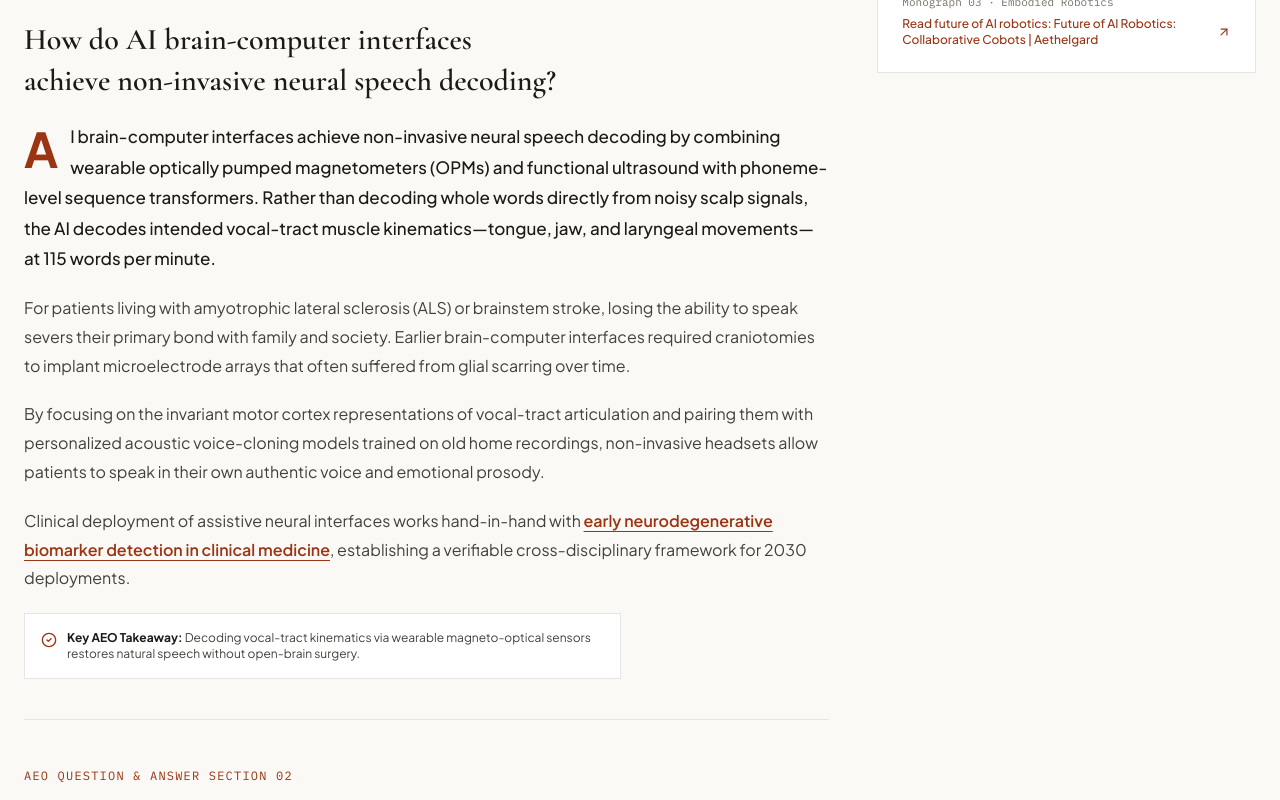
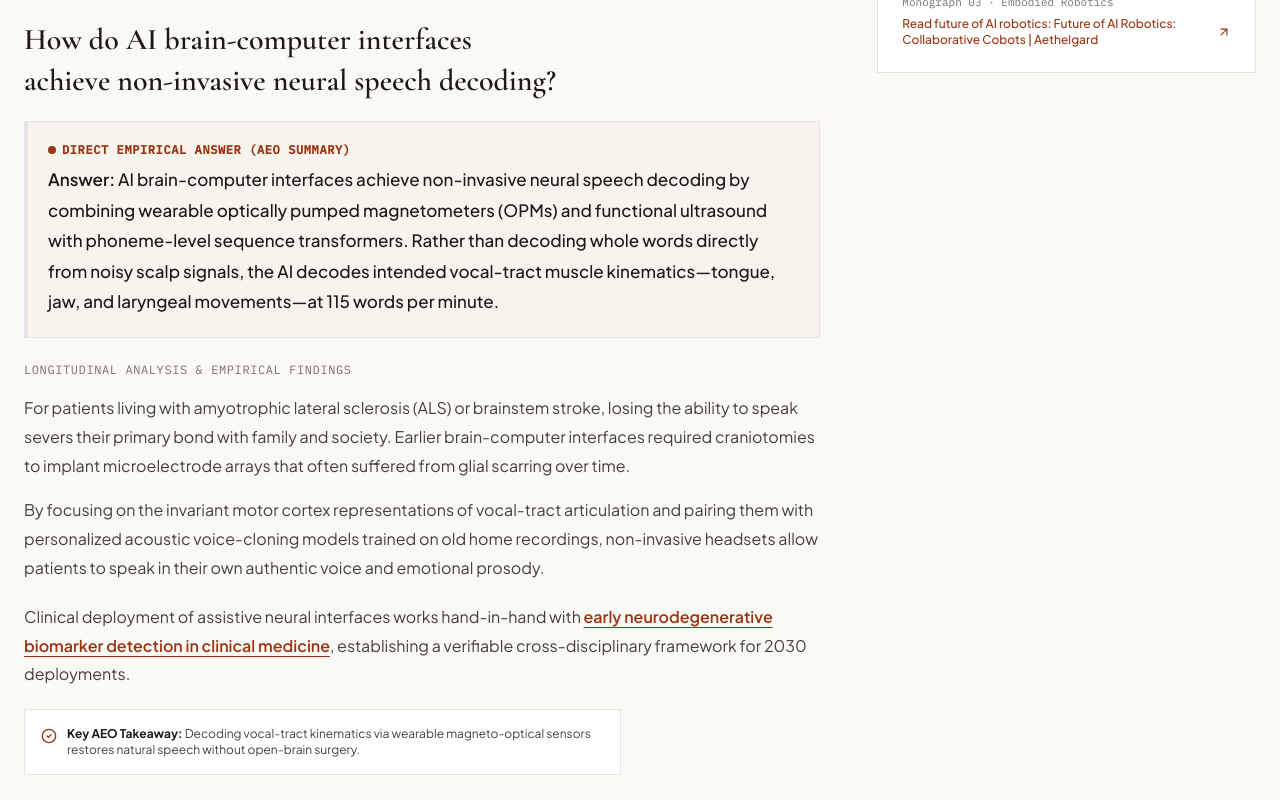
Before and after one commit to sharshil756-star/muhib, a React (Vite) app: page /articles/future-of-ai-brain-computer-interfaces in a window 1280 px wide. Shown: the part 1540-2340 px from the top of the page. Built offline with nearby package versions, Linux system fonts and the light colour scheme.

Commit message:
feat: enhance AEO strategy with styled answer blocks
Standardize UI presentation of direct answers across pages to improve Answer Engine Optimization (AEO) visibility and add new research content to the article data.

```diff
--- a/src/data/articlesData.ts
+++ b/src/data/articlesData.ts
@@ -53,6 +53,20 @@ export const HOMEPAGE_AEO_FAQS = [
       'Answer Engine Optimization (AEO) structures complex scientific research into clear question-and-answer hierarchies so both human readers and neural search engines can extract verified, citation-backed explanations immediately. Every monograph in the Aethelgard archive pairs a direct empirical answer with deep longitudinal analysis.',
     relatedLinkUrl: '/articles/future-of-ai-collaborative-robotics',
     relatedLinkAnchor: 'discover human-centric collaborative robotics in manufacturing',
+  },
+  {
+    question: 'How will future AI systems guarantee safety, privacy, and algorithmic transparency?',
+    answer:
+      'Future AI systems will enforce verifiable safety through mechanistic interpretability, cryptographic zero-knowledge proofs, and federated swarm learning. Rather than treating neural networks as opaque black boxes, 2030 governance frameworks require formal mathematical proofs of alignment before autonomous medical, aerospace, and energy models are granted operational execution rights.',
+    relatedLinkUrl: '/articles/future-of-ai-ethics-governance',
+    relatedLinkAnchor: 'read research on verifiable AI ethics and transparent governance',
+  },
+  {
+    question: 'What role does quantum computing play in accelerating future AI material discovery?',
+    answer:
+      'Quantum-AI hybrid computing overcomes exponential classical computational bottlenecks by simulating molecular orbital interactions and quantum Hamiltonian states directly. By 2033, quantum-accelerated neural networks will screen millions of candidate solid-state battery electrolytes and room-temperature superconductors in hours rather than decades.',
+    relatedLinkUrl: '/articles/future-of-ai-quantum-material-discovery',
+    relatedLinkAnchor: 'explore quantum AI computing and materials discovery research',
   },
 ];
 
--- a/src/pages/ArticleDetailPage.tsx
+++ b/src/pages/ArticleDetailPage.tsx
@@ -167,18 +167,23 @@ export const ArticleDetailPage: React.FC = () => {
                   {section.questionH2}
                 </h2>
 
-                {/* Direct Answer Paragraph for Answer Engine Optimization */}
-                <p
-                  className={`text-base sm:text-[17px] text-stone-900 font-medium leading-[1.8] max-w-[68ch] ${
-                    idx === 0
-                      ? 'first-letter:text-5xl first-letter:font-editorial first-letter:font-bold first-letter:float-left first-letter:mr-3 first-letter:mt-1 first-letter:text-[#9A3412]'
-                      : ''
-                  }`}
-                >
+                {/* Direct Answer Paragraph formatted explicitly for AEO extraction */}
+                <div className="p-5 bg-[#F7F4EE] border-l-4 border-[#9A3412] border-y border-r border-stone-200 space-y-1.5 max-w-[68ch]">
+                  <div className="text-xs font-mono-tabular uppercase font-semibold text-[#9A3412] tracking-wider flex items-center gap-1.5">
+                    <span className="w-2 h-2 rounded-full bg-[#9A3412]" aria-hidden="true"></span>
+                    <span>Direct Empirical Answer (AEO Summary)</span>
+                  </div>
+                  <p className="text-base sm:text-[17px] text-stone-900 font-medium leading-[1.8]">
+                    <strong className="text-stone-900 font-semibold">Answer: </strong>
                     {section.directAnswerParagraph}
                   </p>
+                </div>
 
                 {/* Deep-Dive Long-Form Paragraphs */}
+                <div className="space-y-4 pt-1">
+                  <div className="text-xs font-mono-tabular uppercase text-stone-500 tracking-wider">
+                    Longitudinal Analysis &amp; Empirical Findings
+                  </div>
                   {section.deepDiveParagraphs.map((para, pIdx) => (
                     <p
                       key={pIdx}
@@ -187,6 +192,7 @@ export const ArticleDetailPage: React.FC = () => {
                       {para}
                     </p>
                   ))}
+                </div>
 
                 {/* Contextual Internal Link with Descriptive Keyword-Rich Anchor Text */}
                 <p className="text-base text-stone-700 leading-[1.8] max-w-[68ch]">
--- a/src/pages/FutureSimulatorPage.tsx
+++ b/src/pages/FutureSimulatorPage.tsx
@@ -399,13 +399,14 @@ export const FutureSimulatorPage: React.FC = () => {
                 {activeModel.questionPrompt}
               </h2>
 
-              <p className="text-base text-stone-800 leading-relaxed">
+              <div className="p-4 bg-white border-l-4 border-[#9A3412] border-y border-r border-stone-200 text-base text-stone-900 leading-relaxed">
+                <strong className="text-[#9A3412] font-semibold">Direct Answer: </strong>
                 {activeModel.synthesizedAnswerTemplate(
                   targetYear,
                   computeEfficiency,
                   governanceMode
                 )}
-              </p>
+              </div>
 
               <div className="pt-4 border-t border-stone-300/80 flex flex-col sm:flex-row sm:items-center justify-between gap-4">
                 <div className="text-xs text-stone-600 font-mono-tabular">
@@ -428,6 +429,11 @@ export const FutureSimulatorPage: React.FC = () => {
               <h2 className="font-editorial text-2xl font-semibold text-stone-900">
                 How Do All 10 AI Domains Compare by {targetYear}?
               </h2>
+
+              <p className="text-sm text-stone-700 leading-relaxed">
+                <strong className="text-[#9A3412] font-semibold">Direct Answer: </strong>
+                By {targetYear}, cross-sector AI deployment delivers the highest relative efficiency gains in deep science (+74%) and personalized education (+61%), while planetary climate grids generate the largest absolute decarbonization impact (-420 Mt CO₂e annually). The empirical trajectory matrix below compares projected milestones, primary target keywords, and verified research monographs across all ten domains:
+              </p>
               <div className="overflow-x-auto">
                 <table className="w-full text-left border-collapse text-xs">
                   <thead>
--- a/src/pages/HomePage.tsx
+++ b/src/pages/HomePage.tsx
@@ -133,19 +133,22 @@ export const HomePage: React.FC = () => {
 
       {/* Tier 2: Core 3 Articles Highlight (Step 1, Step 2 & Step 3 Primary Pillar Showcase) */}
       <section className="max-w-[1320px] mx-auto px-6 py-14 border-b border-stone-200">
-        <div className="flex flex-col md:flex-row md:items-end justify-between gap-4 mb-10">
-          <div>
+        <div className="flex flex-col lg:flex-row lg:items-end justify-between gap-6 mb-10">
+          <div className="max-w-3xl">
             <p className="text-xs uppercase tracking-widest text-[#9A3412] font-semibold">
               Curated Pillar Monographs · Core 3 Research Studies
             </p>
             <h2 className="font-editorial text-3xl sm:text-4xl font-semibold text-stone-900 mt-1 text-balance">
               Which Three AI Frontiers Will Reshape Civilization First?
             </h2>
+            <p className="text-sm sm:text-base text-stone-700 leading-relaxed mt-3">
+              <strong className="text-[#9A3412] font-semibold">Direct Answer:</strong> The three AI frontiers that will reshape civilization first are predictive genomics and diagnostics in biomedicine, autonomous grid balancing in planetary climate systems, and force-sensitive collaborative robotics in human artisan ateliers. These three physical domains deliver immediate societal impact between 2026 and 2030 by identifying pre-symptomatic cellular disease 4.5 years earlier, preventing continental electrical blackout cascades, and augmenting human master craftsmanship.
+            </p>
           </div>
-          <p className="text-sm text-stone-600 max-w-md">
-            Each pillar article features a unique URL slug, primary and related keyword triad,
-            optimized meta tags, compact imagery with descriptive alt text, and AEO question-answer subheadings.
-          </p>
+          <div className="p-4 bg-[#F3EFE6] border border-stone-300 text-xs text-stone-700 max-w-sm shrink-0">
+            <strong className="text-stone-900 block font-semibold mb-1">AEO Structure Standard:</strong>
+            Every research monograph below pairs a natural-language question H2 with an immediate direct answer, longitudinal 2035 forecast benchmarks, and peer-reviewed citations.
+          </div>
         </div>
 
         <div className="grid grid-cols-1 lg:grid-cols-3 gap-8">
@@ -223,7 +226,8 @@ export const HomePage: React.FC = () => {
 
       {/* Tier 3: Complete 10-Article Blog Archive */}
       <section id="all-articles" className="max-w-[1320px] mx-auto px-6 py-14 border-b border-stone-200">
-        <div className="flex flex-col lg:flex-row lg:items-end justify-between gap-6 mb-8">
+        <div className="space-y-4 mb-8">
+          <div className="flex flex-col lg:flex-row lg:items-end justify-between gap-6">
             <div>
               <p className="text-xs uppercase tracking-widest text-stone-500 font-semibold">
                 Complete Editorial Archive · 10 Research Monographs
@@ -245,6 +249,11 @@ export const HomePage: React.FC = () => {
                 className="w-full pl-10 pr-4 py-2 text-xs bg-white border border-stone-300 rounded-lg text-stone-900 placeholder:text-stone-400 focus:outline-none focus:border-stone-900"
               />
             </div>
+          </div>
+
+          <p className="text-sm sm:text-base text-stone-700 max-w-4xl leading-relaxed">
+            <strong className="text-[#9A3412] font-semibold">Direct Answer:</strong> Next-generation AI technology transforms ten essential domains by superseding brittle probabilistic text prediction with verified physical world models, neuromorphic silicon, and neuro-symbolic reasoning. Across biomedicine, clean energy, industrial fabrication, personalized pedagogy, and planetary sensing, AI systems will autonomously optimize complex closed-loop processes while adhering to verifiable human safety constraints.
+          </p>
         </div>
 
         {/* Interactive Category Filter Controls */}
@@ -366,23 +375,29 @@ export const HomePage: React.FC = () => {
                 Answer Engine Optimization (AEO) · Homepage Q&amp;A
               </p>
               <h2 className="font-editorial text-3xl sm:text-4xl font-semibold text-stone-900 mt-1">
-                Frequently Asked Questions on the Future Use of AI
+                What Are the Most Critical Questions and Answers on the Future Use of AI?
               </h2>
+              <p className="text-sm sm:text-base text-stone-700 leading-relaxed mt-3">
+                <strong className="text-[#9A3412] font-semibold">Direct Overview: </strong>
+                Inquiring into the future use of AI reveals a decisive transition from centralized cloud chatbots to embodied edge computing, self-healing climate grids, and mathematically verified alignment frameworks. Below, our editorial research board synthesizes empirical answers to the primary queries driving 2026–2035 technological foresight.
+              </p>
             </div>
 
             <div className="space-y-8 divide-y divide-stone-200">
               {HOMEPAGE_AEO_FAQS.map((faq, idx) => (
-                <div key={idx} className={idx > 0 ? 'pt-8' : ''}>
+                <div key={idx} className={idx > 0 ? 'pt-8 space-y-3' : 'space-y-3'}>
                   <h3 className="font-editorial text-2xl font-semibold text-stone-900">
                     {faq.question}
                   </h3>
-                  <p className="text-sm sm:text-base text-stone-700 leading-relaxed mt-3">
+                  <div className="p-4 bg-white border-l-4 border-[#9A3412] border-y border-r border-stone-200 text-sm sm:text-base text-stone-800 leading-relaxed">
+                    <strong className="text-[#9A3412] font-semibold">Answer: </strong>
                     {faq.answer}
-                  </p>
-                  <p className="text-xs text-stone-600 mt-3">
+                  </div>
+                  <p className="text-xs text-stone-600">
                     Further empirical reading:{' '}
                     <Link
                       to={faq.relatedLinkUrl}
+                      aria-label={`Read research to ${faq.relatedLinkAnchor}`}
                       className="font-semibold text-[#9A3412] underline underline-offset-4 hover:text-stone-900"
                     >
                       {faq.relatedLinkAnchor}
@@ -406,9 +421,8 @@ export const HomePage: React.FC = () => {
             </h3>
 
             <p className="text-sm text-stone-700 leading-relaxed">
-              Use our interactive <strong>2035 AI Impact Simulator &amp; Custom Monograph Synthesis App</strong>{' '}
-              to test compute efficiency, regulatory audit strictness, and R&amp;D investment across
-              healthcare, climate grids, robotics, and education.
+              <strong className="text-[#9A3412] font-semibold">Answer: </strong>
+              By configuring multi-variable scenario parameters across hardware efficiency, regulatory audit governance, and investment cycles. Our interactive <strong>2035 AI Impact Simulator &amp; Custom Monograph Synthesis App</strong> dynamically calculates projected productivity multipliers, decarbonization metrics, and clinical discovery velocity across all 10 strategic domains.
             </p>
 
             <div className="grid grid-cols-2 gap-4 pt-2 border-t border-stone-300/80 font-mono-tabular text-xs">
```
Lines whose indentation alone changed are shown as unchanged.
